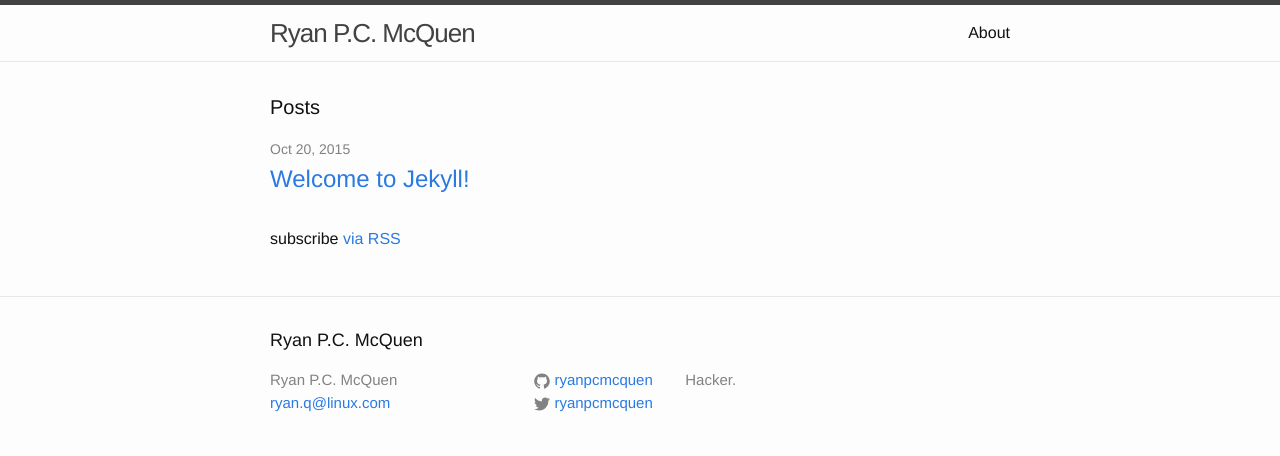
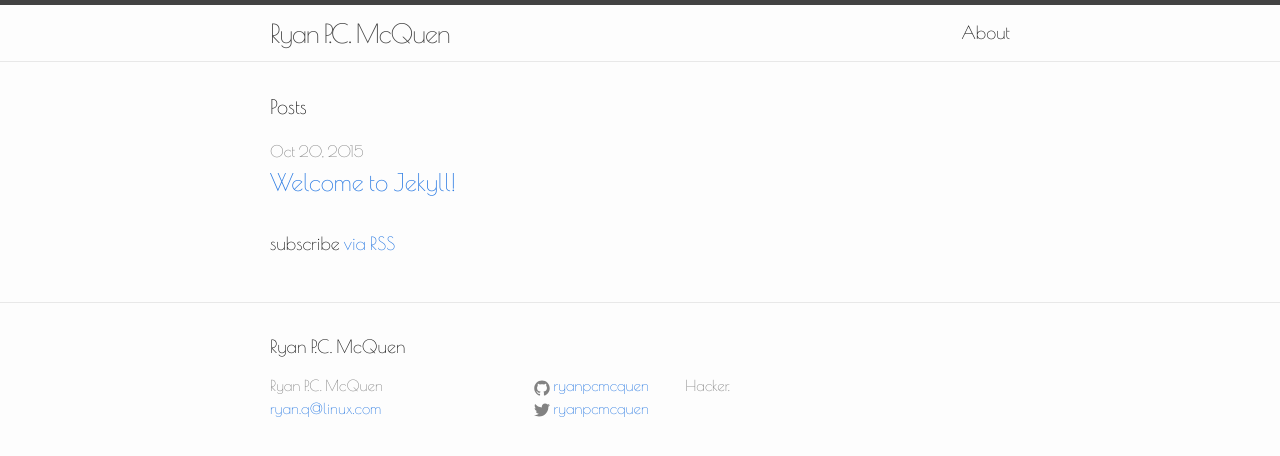
Before and after one commit to ryanpcmcquen/ryanpcmcquen.github.io, a Jekyll site: the page built from index.html, in a window 1280 px wide. Shown: the top 456 px of the page. Built offline with Jekyll 4.4.1, drawn with Linux system fonts in a browser that asks for light colours.

Commit message:
increase font size, use poiret one

```diff
--- a/css/main.scss
+++ b/css/main.scss
@@ -6,8 +6,8 @@
 
 
 // Our variables
-$base-font-family: Helvetica, Arial, sans-serif;
-$base-font-size:   16px;
+$base-font-family: 'Poiret One', sans-serif;
+$base-font-size:   18px;
 $small-font-size:  $base-font-size * 0.875;
 $base-line-height: 1.5;
 
```
